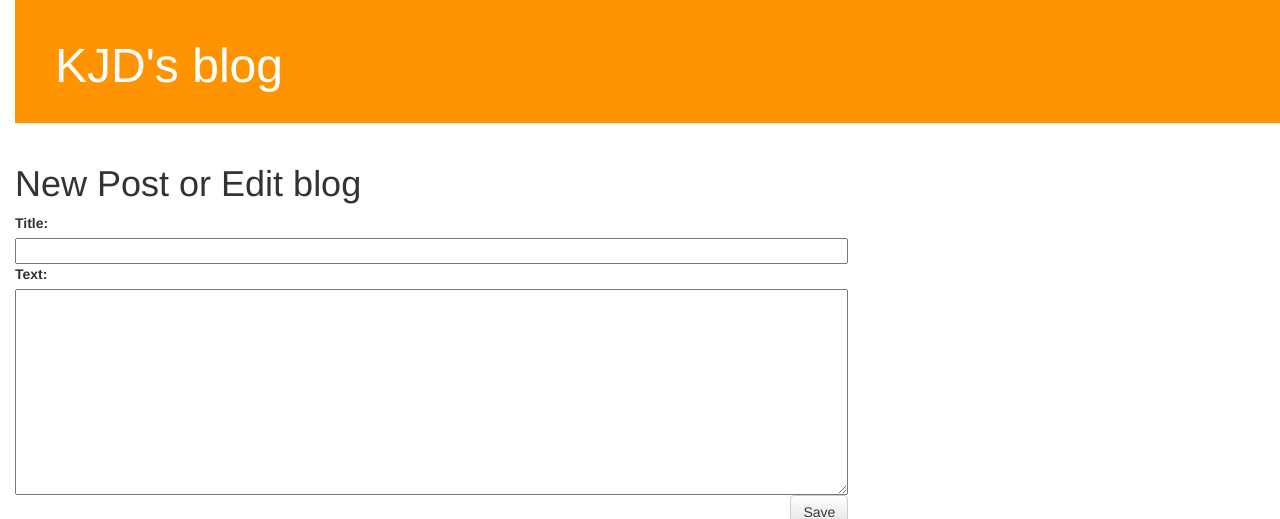
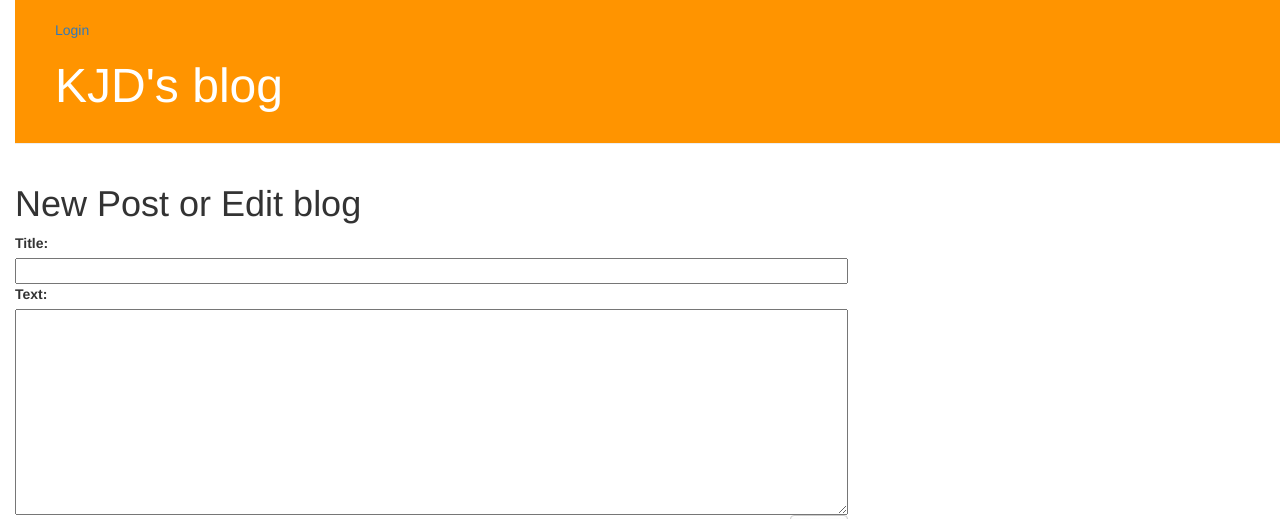
Before and after one commit to kimjdo/kjdMySql, a Django app: page /post/new/ in a window 1280 px wide. Shown: the top 519 px of the page. Run offline with Django 3.2, Linux system fonts and the light colour scheme; some libraries are stand-ins or nearby versions.

Commit message:
base.html update

```diff
--- a/blog/templates/blog/base.html
+++ b/blog/templates/blog/base.html
@@ -11,6 +11,8 @@
        <div class="page-header">
            {% if user.is_authenticated %}
            <a href="{% url 'post_new' %}" class='top-menu'><span class="glyphicon glyphicon-plus"></span></a>
+           {% else %}
+           <a href="/admin/" class-'top-menu'>Login</a>
            {% endif %}
            <h1><a href="/">KJD's blog</a></h1>
         </div>
```
